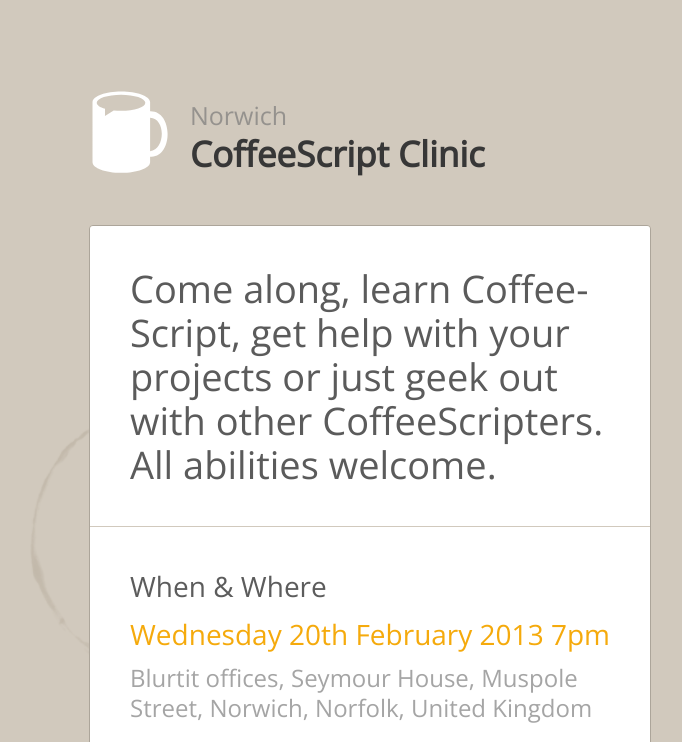
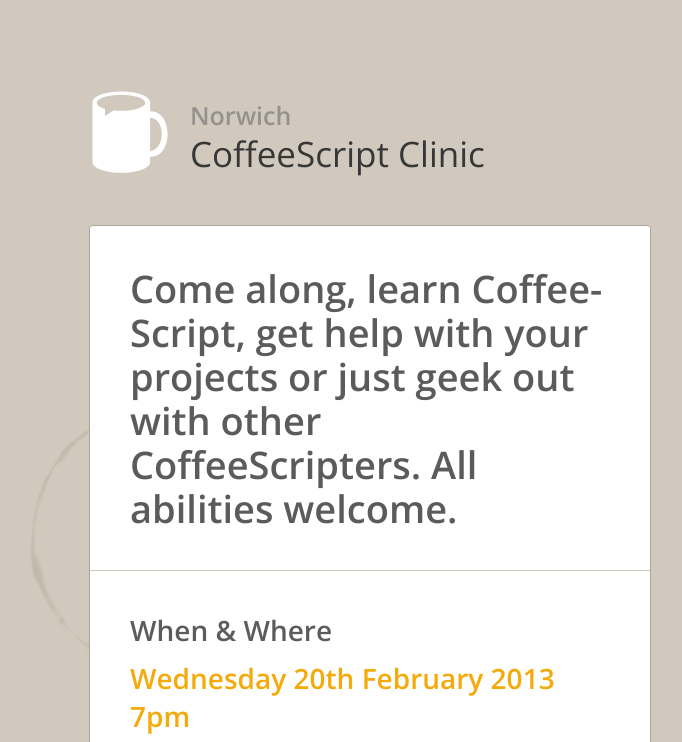
Before and after one commit to atleastimtrying/coffeescript-clinic, a plain HTML site: page index.html in a window 1280 px wide. Shown: the top 742 px of the page, without its empty margins (270-952 px from the left). Drawn offline with nearby package versions, Linux system fonts and the light colour scheme; some packages are replaced by stand-ins of ours.

Commit message:
bolderer

```diff
--- a/index.html
+++ b/index.html
@@ -6,7 +6,7 @@
   <title>CoffeeScript Clinic</title>
   <meta name="description" content="A chance to learn or practise coffeescript in Norwich UK">
   <meta name="author" content="Anders Fisher">
-  <link href='http://fonts.googleapis.com/css?family=Open+Sans' rel='stylesheet'>
+  <link href='http://fonts.googleapis.com/css?family=Open+Sans:400,600,700' rel='stylesheet'>
   <script src="https://maps.googleapis.com/maps/api/js?key=AIzaSyBvVmPLV7KaPZSvoeRHK3enXXK-7T1UFFY&sensor=false"></script>
   <link rel="stylesheet" href="style.css">
 </head>
--- a/style.css
+++ b/style.css
@@ -33,12 +33,14 @@ header h2{
   font-weight:normal;
   margin-bottom:8px;
   width:150px;
+  font-weight:600;
 }
 header h1{
   font-size:35px;
   line-height:35px;
   color:#373737;
   width: 365px;
+  font-weight:400;
 }
 article{
   border:1px solid #aca59a;
@@ -60,7 +62,7 @@ section h2{
   color:#5b5b5b;
   font-size:38px;
   line-height:44px;
-  font-weight:normal;
+  font-weight:600;
 }
 
 section h3,
@@ -68,7 +70,7 @@ time,
 .twitter{
   font-size:28px;
   color:#5c5c5c;
-  font-weight:normal;
+  font-weight:600;
   display:block;
   margin-bottom:10px;
 }
```
